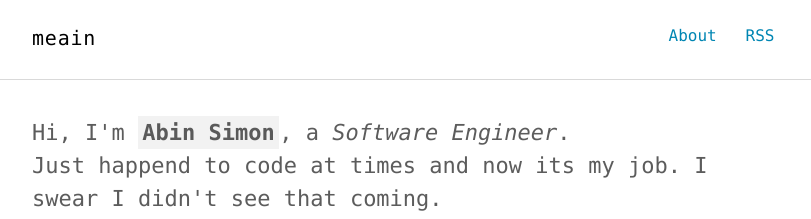
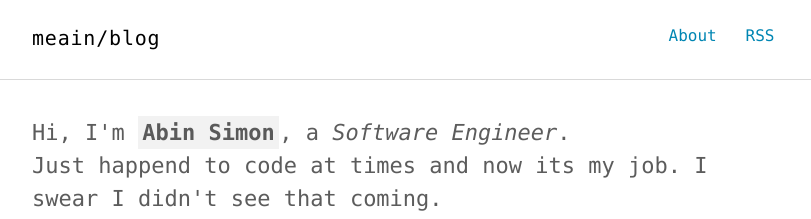
Before and after one commit to meain/blog, a Jekyll site: the page built from index.html, in a window 1280 px wide. Shown: the top 219 px of the page, without its empty margins (232-1043 px from the left). Built offline with Jekyll 4.4.1, drawn with Linux system fonts in a browser that asks for light colours.

Commit message:
update title

```diff
--- a/_config.yml
+++ b/_config.yml
@@ -1,6 +1,6 @@
 
 # SEO settings
-title: "meain"
+title: "meain/blog"
 title2: "" # default: ""
 description: "Just another minimalist Jekyll theme for technical writing."
 keywords: "meain, SEO, blog, web, minimalist, vim, emacs, python, js, html, css, shell, scripting"
```
